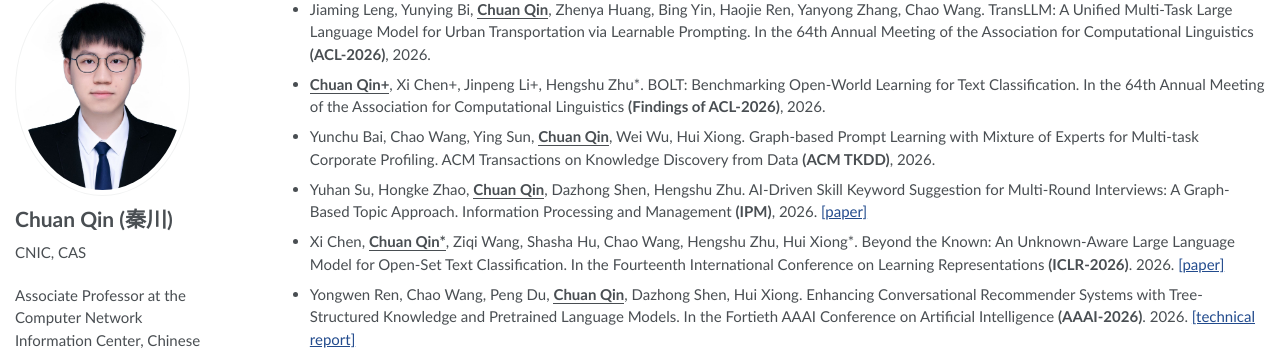
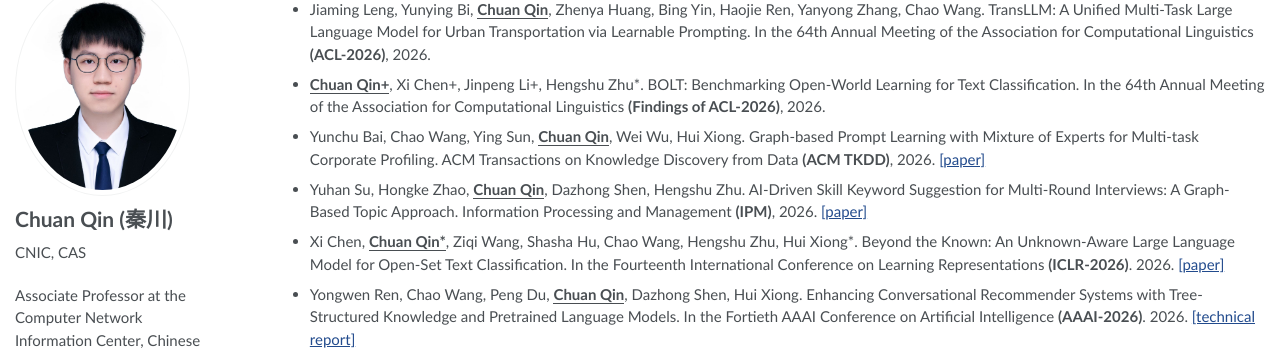
Before and after one commit to Dylan-Qin/dylan-qin.github.io, a Jekyll site: the page built from _pages/about.md, in a window 1280 px wide and 900 px high, scrolled down 1309 px. Shown: the part 110-460 px from the top of the window. Built offline with Jekyll 4.4.1, drawn with Linux system fonts in a browser that asks for light colours; some web fonts are replaced.

Commit message:
update paper

```diff
--- a/_pages/about.md
+++ b/_pages/about.md
@@ -123,7 +123,7 @@ document.addEventListener('DOMContentLoaded', function() {
 
 - **<u>Chuan Qin+</u>**, Xi Chen+, Jinpeng Li+, Hengshu Zhu*. BOLT: Benchmarking Open-World Learning for Text Classification. In the 64th Annual Meeting of the Association for Computational Linguistics **(Findings of ACL-2026)**, 2026.
 
-- Yunchu Bai, Chao Wang, Ying Sun, **<u>Chuan Qin</u>**, Wei Wu, Hui Xiong. Graph-based Prompt Learning with Mixture of Experts for Multi-task Corporate Profiling. ACM Transactions on Knowledge Discovery from Data **(ACM TKDD)**, 2026.
+- Yunchu Bai, Chao Wang, Ying Sun, **<u>Chuan Qin</u>**, Wei Wu, Hui Xiong. Graph-based Prompt Learning with Mixture of Experts for Multi-task Corporate Profiling. ACM Transactions on Knowledge Discovery from Data **(ACM TKDD)**, 2026. [[paper]](https://dl.acm.org/doi/10.1145/3801152)
 
 - Yuhan Su, Hongke Zhao, **<u>Chuan Qin</u>**, Dazhong Shen, Hengshu Zhu. AI-Driven Skill Keyword Suggestion for Multi-Round Interviews: A Graph-Based Topic Approach. Information Processing and Management **(IPM)**, 2026. [[paper]](https://www.sciencedirect.com/science/article/abs/pii/S030645732600083X)
 
```
